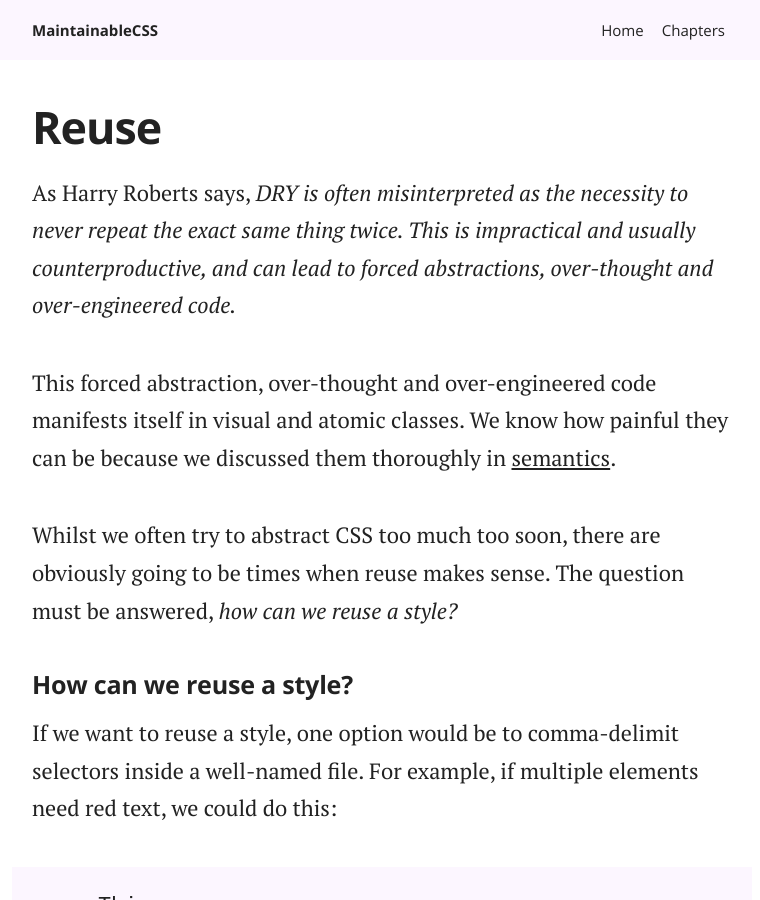
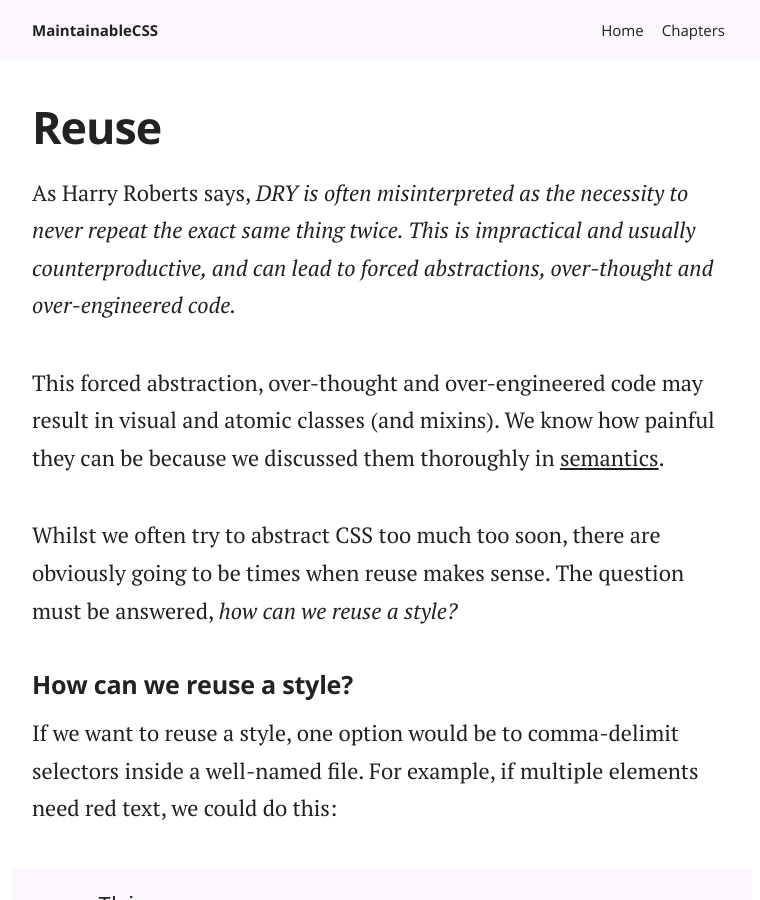
Before and after one commit to adamsilver/maintainablecss.com-jekyll, a Jekyll site: the page built from _chapters/03-reuse.md, in a window 1280 px wide and 900 px high. Shown: the whole window, without its empty margins (258-1018 px from the left). Built offline with Jekyll 4.4.1, drawn with Linux system fonts in a browser that asks for light colours.

Commit message:
note on mixins too

```diff
--- a/_chapters/03-reuse.md
+++ b/_chapters/03-reuse.md
@@ -9,7 +9,7 @@ description: Learn why avoding reuse and embracing repetition makes CSS maintena
 As Harry Roberts says, *DRY is often misinterpreted as the necessity to never repeat the exact same thing twice. This is impractical and usually counterproductive, and can lead to forced abstractions, over-thought and over-engineered code.*
 
 
-This forced abstraction, over-thought and over-engineered code manifests itself in visual and atomic classes. We know how painful they can be because we discussed them thoroughly in [semantics](/chapters/semantics/).
+This forced abstraction, over-thought and over-engineered code may result in visual and atomic classes (and mixins). We know how painful they can be because we discussed them thoroughly in [semantics](/chapters/semantics/).
 
 Whilst we often try to abstract CSS too much too soon, there are obviously going to be times when reuse makes sense. The question must be answered, *how can we reuse a style?*
 
```
